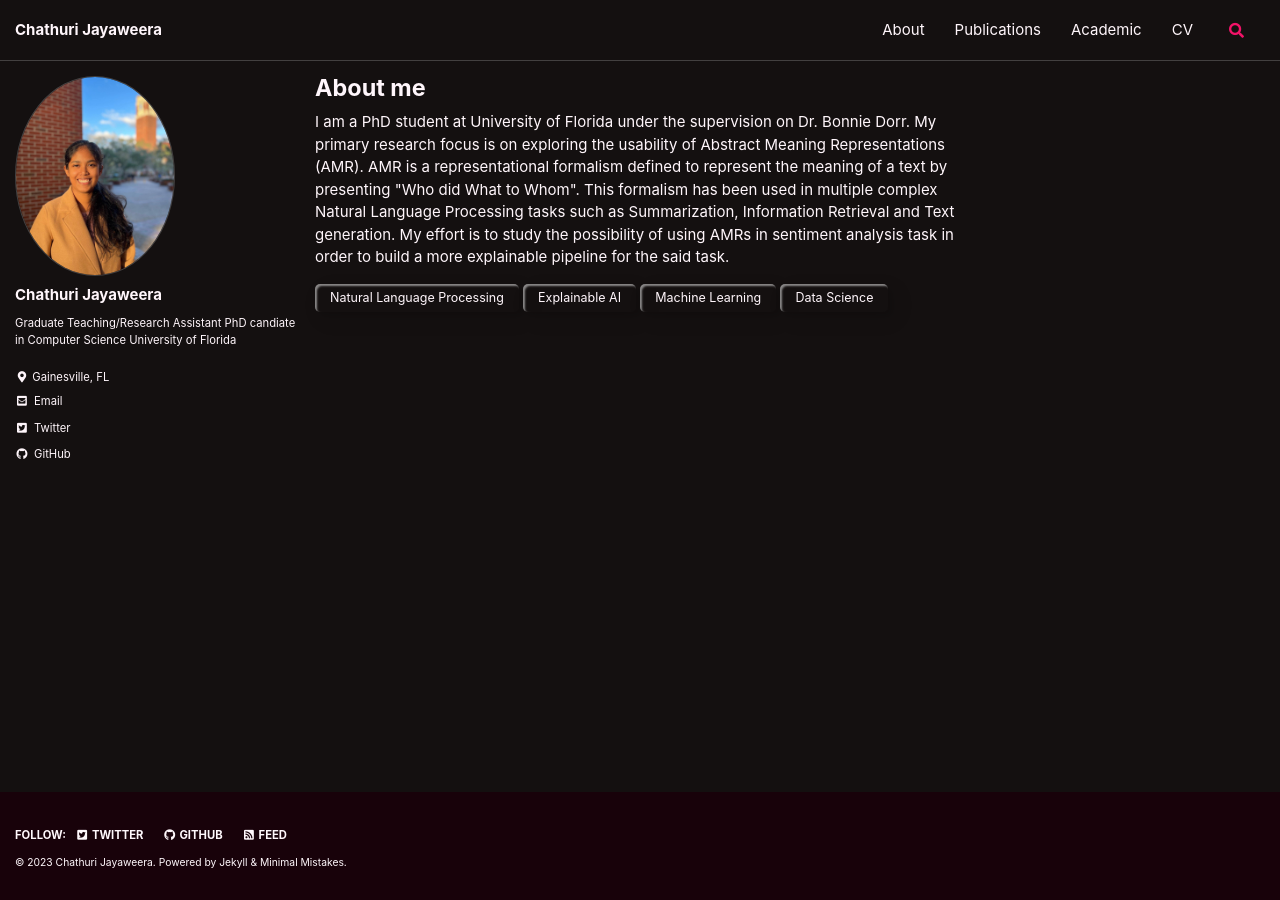
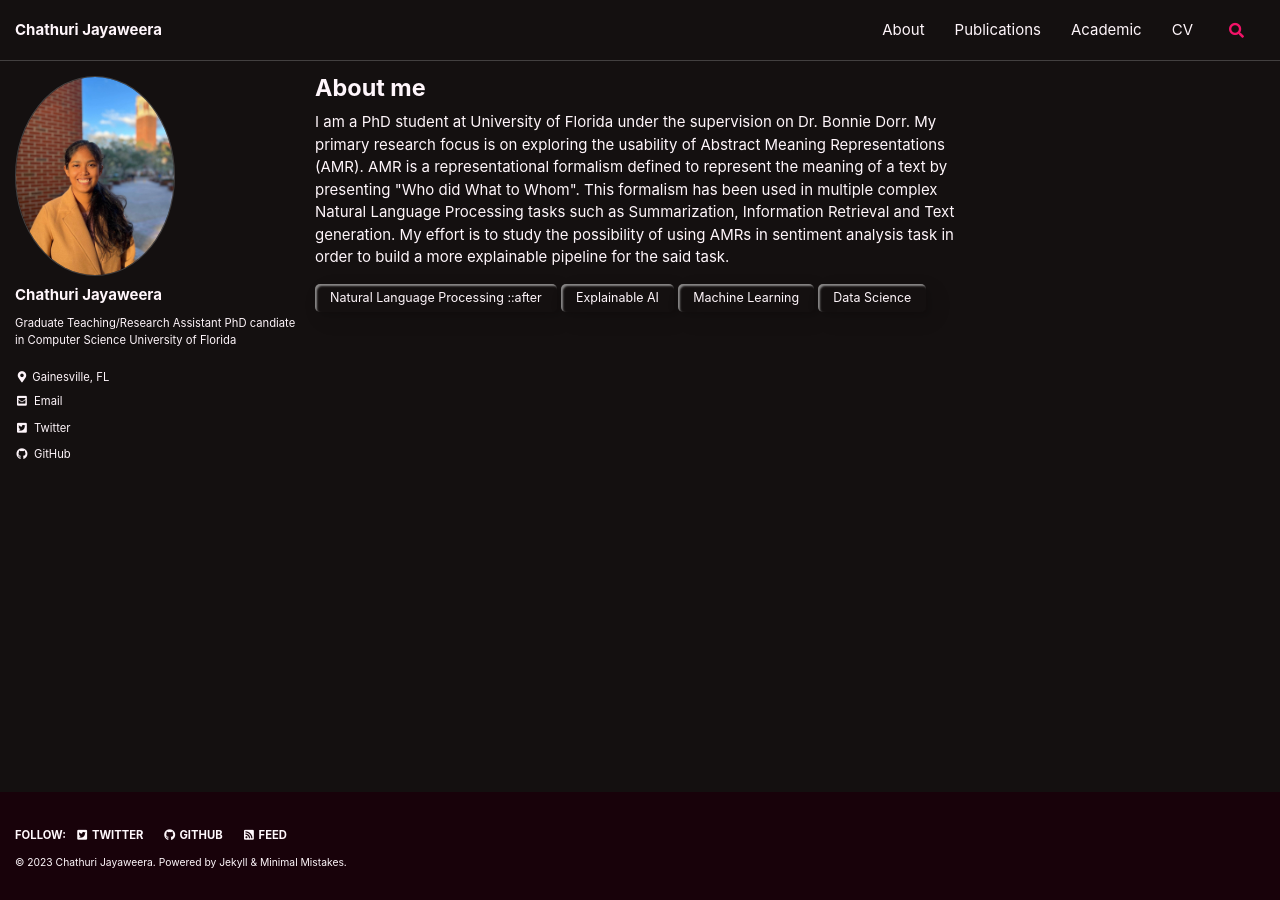
Before and after one commit to chestnutjay/chestnutjay.github.io, a Jekyll site: the page built from index.html, in a window 1280 px wide. Built offline with Jekyll 4.4.1, drawn with Linux system fonts in a browser that asks for light colours; cached includes are drawn as plain includes; the list of posts is cut into pages by our own code.

Commit message:
index.html edit

```diff
--- a/index.html
+++ b/index.html
@@ -24,7 +24,7 @@
 I am a PhD student at University of Florida under the supervision on Dr. Bonnie Dorr. My primary research focus is on exploring the usability of Abstract Meaning Representations (AMR). AMR is a representational formalism defined to represent the meaning of a text by presenting "Who did What to Whom". This formalism has been used in multiple complex Natural Language Processing tasks such as Summarization, Information Retrieval and Text generation. My effort is to study the possibility of using AMRs in sentiment analysis task in order to
 build a more explainable pipeline for the said task.
 <p>
-<span class="label custom-label animated label">Natural Language Processing</span>
+<span class="label custom-label animated label"><nobr>Natural Language Processing</nobr> ::after</span>
 <span class="label custom-label animated label">Explainable AI</span>
 <span class="label custom-label animated label">Machine Learning</span>
 <span class="label custom-label animated label">Data Science</span>
```
